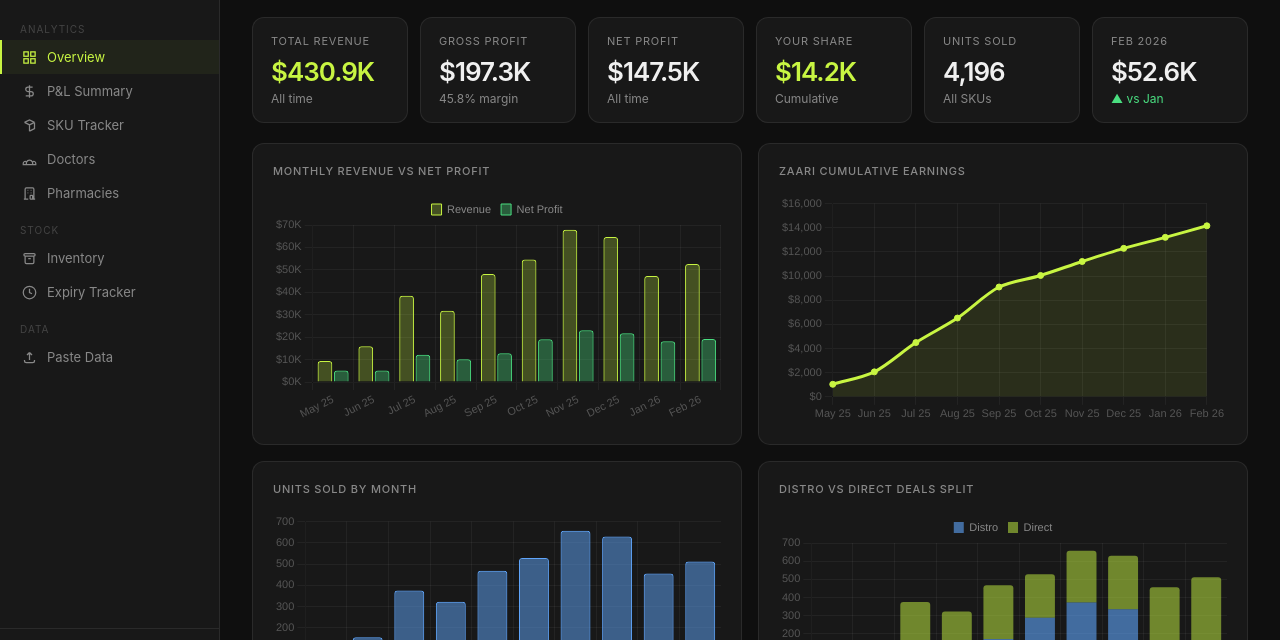
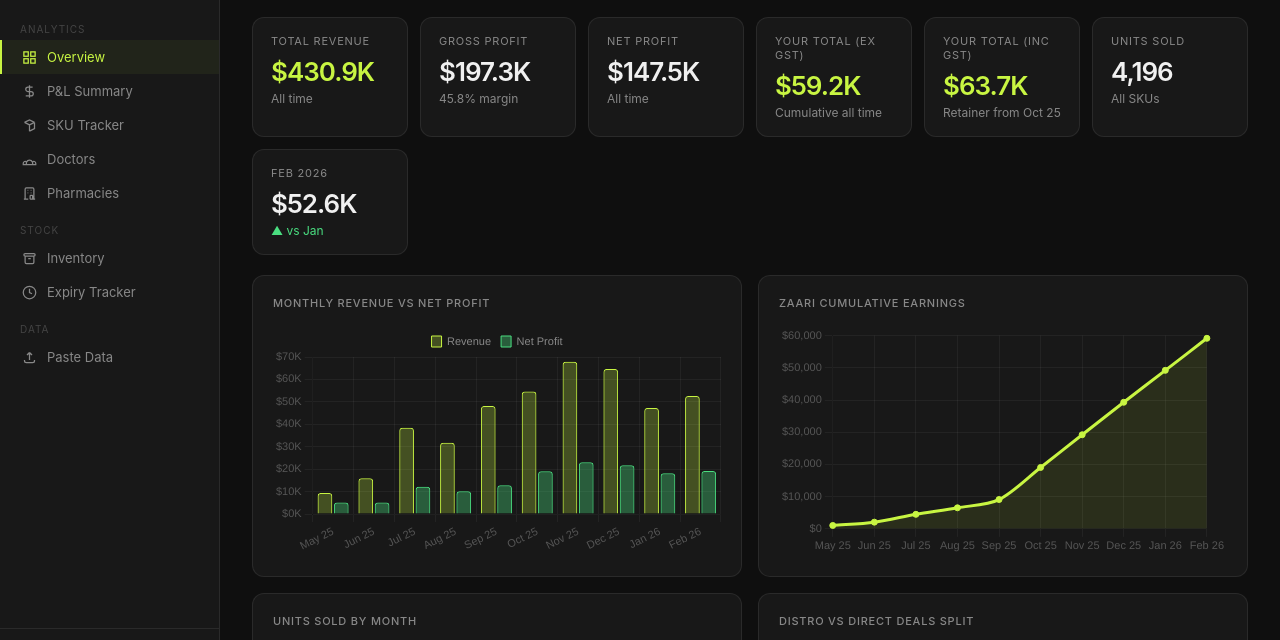
Before and after one commit to Zaarico/zaari---dashboard, a plain HTML site: page index.html in a window 1280 px wide. Shown: the part 88-728 px from the top of the page. Drawn offline with nearby package versions, Linux system fonts and the light colour scheme.

Commit message:
Add files via upload

```diff
--- a/index.html
+++ b/index.html
@@ -163,7 +163,8 @@ select:focus{border-color:var(--accent);}
     <div class="metric-card"><div class="metric-label">Total Revenue</div><div class="metric-val" style="color:var(--accent)">$430.9K</div><div class="metric-change neutral">All time</div></div>
     <div class="metric-card"><div class="metric-label">Gross Profit</div><div class="metric-val">$197.3K</div><div class="metric-change neutral">45.8% margin</div></div>
     <div class="metric-card"><div class="metric-label">Net Profit</div><div class="metric-val">$147.5K</div><div class="metric-change neutral">All time</div></div>
-    <div class="metric-card"><div class="metric-label">Your Share</div><div class="metric-val" style="color:var(--accent)">$14.2K</div><div class="metric-change neutral">Cumulative</div></div>
+    <div class="metric-card"><div class="metric-label">Your Total (ex GST)</div><div class="metric-val" style="color:var(--accent)">$59.2K</div><div class="metric-change neutral">Cumulative all time</div></div>
+    <div class="metric-card"><div class="metric-label">Your Total (inc GST)</div><div class="metric-val" style="color:var(--accent)">$63.7K</div><div class="metric-change neutral">Retainer from Oct 25</div></div>
     <div class="metric-card"><div class="metric-label">Units Sold</div><div class="metric-val">4,196</div><div class="metric-change neutral">All SKUs</div></div>
     <div class="metric-card"><div class="metric-label">Feb 2026</div><div class="metric-val">$52.6K</div><div class="metric-change up">▲ vs Jan</div></div>
   </div>
@@ -207,7 +208,7 @@ select:focus{border-color:var(--accent);}
     <div class="card-title">Monthly P&amp;L</div>
     <div style="overflow-x:auto;">
     <table style="min-width:800px;">
-      <thead><tr><th>Month</th><th style="text-align:right">Units</th><th style="text-align:right">Revenue</th><th style="text-align:right">COGS</th><th style="text-align:right">Gross Profit</th><th style="text-align:right">GP%</th><th style="text-align:right">Op Expenses</th><th style="text-align:right">Net Profit</th><th style="text-align:right">Zaari %</th><th style="text-align:right">Your Share</th></tr></thead>
+      <thead><tr><th>Month</th><th style="text-align:right">Units</th><th style="text-align:right">Revenue</th><th style="text-align:right">COGS</th><th style="text-align:right">Gross Profit</th><th style="text-align:right">GP%</th><th style="text-align:right">Op Ex</th><th style="text-align:right">Net Profit</th><th style="text-align:right">%</th><th style="text-align:right">Profit Share</th><th style="text-align:right">Retainer ex</th><th style="text-align:right">Retainer inc</th><th style="text-align:right">Total ex GST</th><th style="text-align:right">Total inc GST</th></tr></thead>
       <tbody id="pl-table"></tbody>
     </table>
     </div>
@@ -362,16 +363,16 @@ select:focus{border-color:var(--accent);}
 <script>
 // ─── STATIC P&L DATA ────────────────────────────────────────────
 const PL = [
-  {m:'2025-05',label:'May 25',units:92,rev:9404.94,cogs:1698.46,opex:2531.90,zaariPct:0.20},
-  {m:'2025-06',label:'Jun 25',units:155,rev:15971.30,cogs:8661.21,opex:2158.84,zaariPct:0.20},
-  {m:'2025-07',label:'Jul 25',units:375,rev:38473.26,cogs:22463.65,opex:3871.19,zaariPct:0.20},
-  {m:'2025-08',label:'Aug 25',units:323,rev:31828.70,cogs:18782.06,opex:2894.92,zaariPct:0.20},
-  {m:'2025-09',label:'Sep 25',units:468,rev:48179.72,cogs:26695.22,opex:8644.36,zaariPct:0.20},
-  {m:'2025-10',label:'Oct 25',units:528,rev:54673.63,cogs:29919.53,opex:5617.80,zaariPct:0.05},
-  {m:'2025-11',label:'Nov 25',units:657,rev:67841.13,cogs:36717.62,opex:7993.40,zaariPct:0.05},
-  {m:'2025-12',label:'Dec 25',units:630,rev:64686.93,cogs:35108.68,opex:7838.77,zaariPct:0.05},
-  {m:'2026-01',label:'Jan 26',units:456,rev:47319.37,cogs:25062.02,opex:4015.35,zaariPct:0.05},
-  {m:'2026-02',label:'Feb 26',units:512,rev:52576.26,cogs:28543.21,opex:4886.58,zaariPct:0.05},
+  {m:'2025-05',label:'May 25',units:92, rev:9404.94, cogs:1698.46,opex:2531.90,zaariPct:0.20,retainerEx:0,    retainerInc:0},
+  {m:'2025-06',label:'Jun 25',units:155,rev:15971.30,cogs:8661.21,opex:2158.84,zaariPct:0.20,retainerEx:0,    retainerInc:0},
+  {m:'2025-07',label:'Jul 25',units:375,rev:38473.26,cogs:22463.65,opex:3871.19,zaariPct:0.20,retainerEx:0,   retainerInc:0},
+  {m:'2025-08',label:'Aug 25',units:323,rev:31828.70,cogs:18782.06,opex:2894.92,zaariPct:0.20,retainerEx:0,   retainerInc:0},
+  {m:'2025-09',label:'Sep 25',units:468,rev:48179.72,cogs:26695.22,opex:8644.36,zaariPct:0.20,retainerEx:0,   retainerInc:0},
+  {m:'2025-10',label:'Oct 25',units:528,rev:54673.63,cogs:29919.53,opex:5617.80,zaariPct:0.05,retainerEx:9000,retainerInc:9900},
+  {m:'2025-11',label:'Nov 25',units:657,rev:67841.13,cogs:36717.62,opex:7993.40,zaariPct:0.05,retainerEx:9000,retainerInc:9900},
+  {m:'2025-12',label:'Dec 25',units:630,rev:64686.93,cogs:35108.68,opex:7838.77,zaariPct:0.05,retainerEx:9000,retainerInc:9900},
+  {m:'2026-01',label:'Jan 26',units:456,rev:47319.37,cogs:25062.02,opex:4015.35,zaariPct:0.05,retainerEx:9000,retainerInc:9900},
+  {m:'2026-02',label:'Feb 26',units:512,rev:52576.26,cogs:28543.21,opex:4886.58,zaariPct:0.05,retainerEx:9000,retainerInc:9900},
 ];
 
 // Direct deals estimated units per month
@@ -568,14 +569,17 @@ function renderInventory() {
 
 // ─── P&L TABLE ────────────────────────────────────────────────────
 function renderPL() {
-  let cumZ=0;
+  let cumZ_ex=0, cumZ_inc=0;
   document.getElementById('pl-table').innerHTML=PL.map(d=>{
     const gp=d.rev-d.cogs;
     const gpPct=(gp/d.rev*100).toFixed(1);
     const net=gp-d.opex;
-    const zaariShare=net*d.zaariPct;
-    cumZ+=zaariShare;
+    const profitShare=net*d.zaariPct;
+    const totalEx=profitShare+d.retainerEx;
+    const totalInc=profitShare+d.retainerInc;
+    cumZ_ex+=totalEx; cumZ_inc+=totalInc;
     const pctLabel=d.zaariPct===0.20?'20%':'5%';
+    const hasRetainer=d.retainerEx>0;
     return `<tr>
       <td style="font-weight:500">${d.label}</td>
       <td style="text-align:right">${d.units}</td>
@@ -586,7 +590,11 @@ function renderPL() {
       <td style="text-align:right;color:var(--text2)">$${d.opex.toLocaleString('en',{minimumFractionDigits:0,maximumFractionDigits:0})}</td>
       <td style="text-align:right;font-weight:500">$${net.toLocaleString('en',{minimumFractionDigits:0,maximumFractionDigits:0})}</td>
       <td style="text-align:right;color:var(--text2)">${pctLabel}</td>
-      <td style="text-align:right;color:var(--accent);font-weight:500">$${zaariShare.toLocaleString('en',{minimumFractionDigits:0,maximumFractionDigits:0})}</td>
+      <td style="text-align:right;color:var(--accent)">$${profitShare.toLocaleString('en',{minimumFractionDigits:0,maximumFractionDigits:0})}</td>
+      <td style="text-align:right;color:var(--text2)">${hasRetainer?'$9,000':'—'}</td>
+      <td style="text-align:right;color:var(--text2)">${hasRetainer?'$9,900':'—'}</td>
+      <td style="text-align:right;color:var(--accent);font-weight:500">$${totalEx.toLocaleString('en',{minimumFractionDigits:0,maximumFractionDigits:0})}</td>
+      <td style="text-align:right;color:var(--accent);font-weight:600">$${totalInc.toLocaleString('en',{minimumFractionDigits:0,maximumFractionDigits:0})}</td>
     </tr>`;
   }).join('');
 }
@@ -685,7 +693,11 @@ function initCharts() {
 
   // Cumulative Zaari
   let cum=0;
-  const cumZaari=PL.map(d=>{cum+=((d.rev-d.cogs-d.opex)*d.zaariPct);return Math.round(cum);});
+  const cumZaari=PL.map(d=>{
+    const net=d.rev-d.cogs-d.opex;
+    cum+=(net*d.zaariPct)+d.retainerEx;
+    return Math.round(cum);
+  });
 
   // Rev vs Net Profit
   dc('chart-rev-profit');
```
